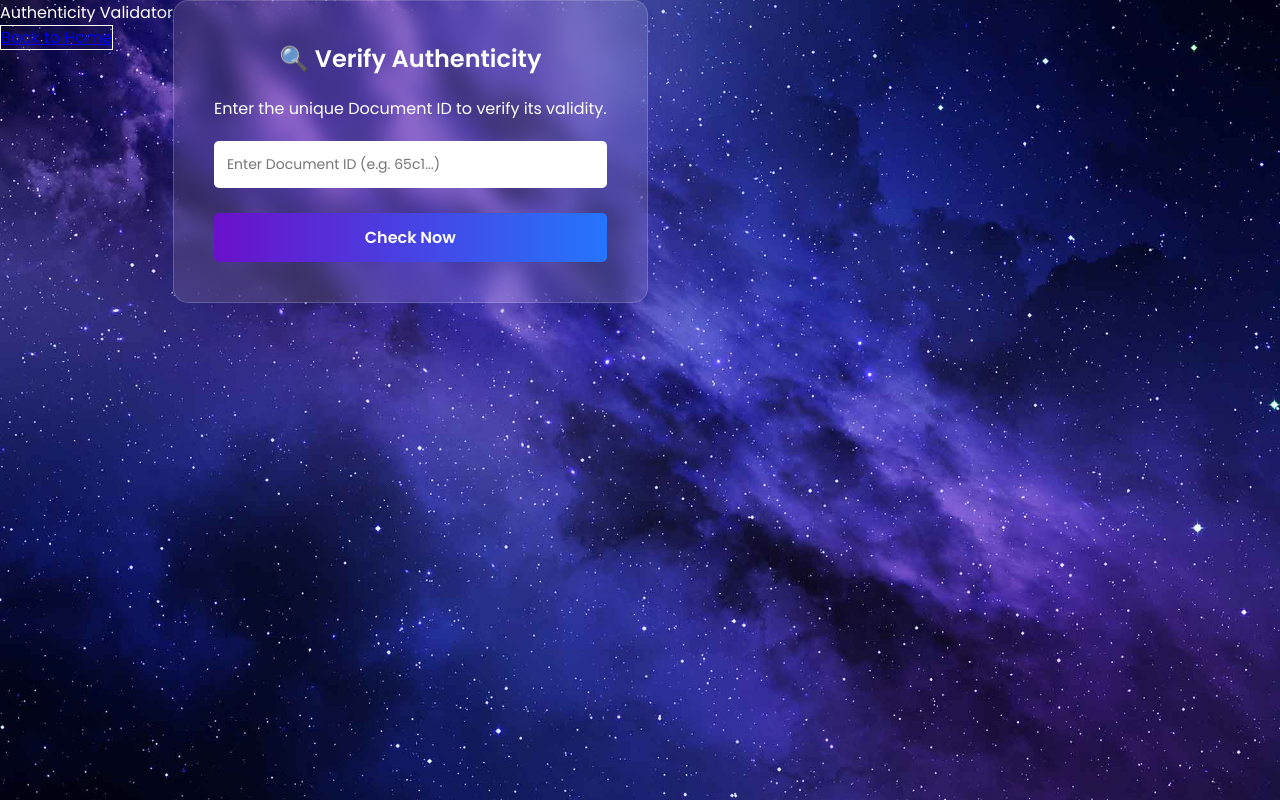
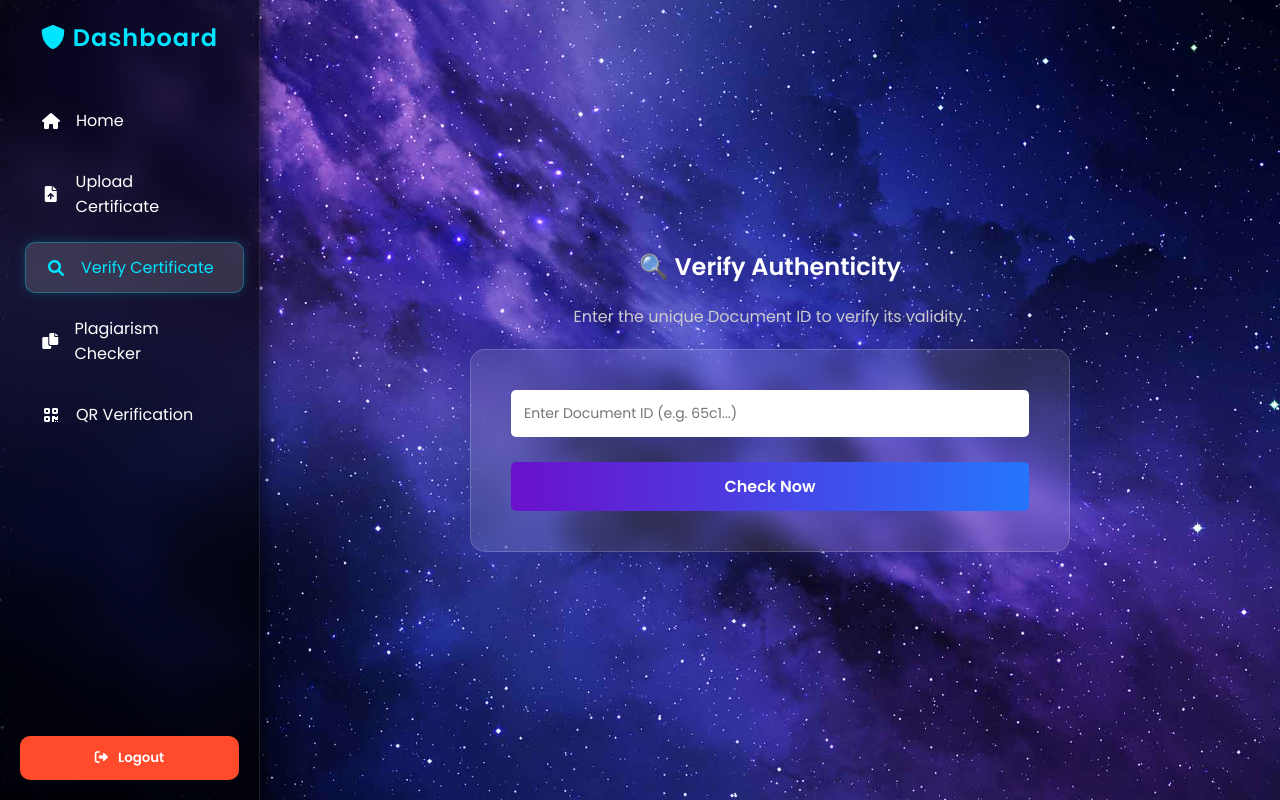
Before and after one commit to rubeshtvr4-lgtm/authenticity-validator, a website: page public/verify.html in a window 1280 px wide. Drawn offline with Linux system fonts and the light colour scheme; sample sign-in values are in the browser's storage.

Commit message:
Update upload and verify pages to use sidebar navigation

```diff
--- a/public/verify.html
+++ b/public/verify.html
@@ -9,24 +9,38 @@
 </head>
 <body>
 
-    <nav class="navbar">
-        <div class="logo">Authenticity Validator</div>
-        <a href="home.html" class="btn-logout" style="background: transparent; border: 1px solid white;">Back to Home</a>
-    </nav>
+    <div class="sidebar">
+        <div class="sidebar-header">
+            <i class="fas fa-shield-alt"></i> Dashboard
+        </div>
+        <ul class="sidebar-links">
+            <li><a href="home.html"><i class="fas fa-home"></i> Home</a></li>
+            <li><a href="upload.html"><i class="fas fa-file-upload"></i> Upload Certificate</a></li>
+            <li><a href="verify.html" class="active"><i class="fas fa-search"></i> Verify Certificate</a></li>
+            <li><a href="plagiarism.html"><i class="fas fa-copy"></i> Plagiarism Checker</a></li>
+            <li><a href="qr.html"><i class="fas fa-qrcode"></i> QR Verification</a></li>
+        </ul>
+        <div class="logout-section">
+            <button onclick="logout()" class="btn-logout-side">
+                <i class="fas fa-sign-out-alt"></i> Logout
+            </button>
+        </div>
+    </div>
 
-    <div class="container">
+    <div class="main-content">
+        <div class="center-wrapper">
+            <h2 style="color: white; margin-bottom: 20px;">🔍 Verify Authenticity</h2>
+            <p style="color: #ccc; margin-bottom: 20px;">Enter the unique Document ID to verify its validity.</p>
+
             <div class="dashboard-box">
-            <h2>🔍 Verify Authenticity</h2>
-            <p>Enter the unique Document ID to verify its validity.</p>
-
-            <form id="verifyForm" style="margin-top: 20px;">
+                <form id="verifyForm">
                     <div class="input-group">
-                    <input type="text" id="docIdInput" placeholder="Enter Document ID (e.g. 65c1...)" required style="color: black;">
+                        <input type="text" id="docIdInput" placeholder="Enter Document ID (e.g. 65c1...)" required>
                     </div>
                     <button type="submit" class="btn">Check Now</button>
                 </form>
 
-            <div id="verifyResult" style="margin-top: 20px; display: none; text-align: left; background: rgba(0,0,0,0.3); padding: 15px; border-radius: 10px;">
+                <div id="verifyResult" style="margin-top: 20px; display: none; text-align: left; background: rgba(0,0,0,0.3); padding: 15px; border-radius: 10px; color: white;">
                     <h3 style="color: #00e5ff; margin-bottom: 10px;">Verification Result:</h3>
                     <p><strong>Status:</strong> <span id="statusText"></span></p>
                     <p><strong>File Name:</strong> <span id="fileName"></span></p>
@@ -34,7 +48,15 @@
                 </div>
             </div>
         </div>
+    </div>
 
     <script src="script.js"></script>
+    <script>
+        // Protect the page
+        if (!localStorage.getItem('token')) {
+            window.location.href = 'index.html';
+        }
+        function logout() { localStorage.clear(); window.location.href = 'index.html'; }
+    </script>
 </body>
 </html>
```
Also changed, not shown: public/upload.html (+31 -15 lines). Lines whose indentation alone changed are shown as unchanged.
